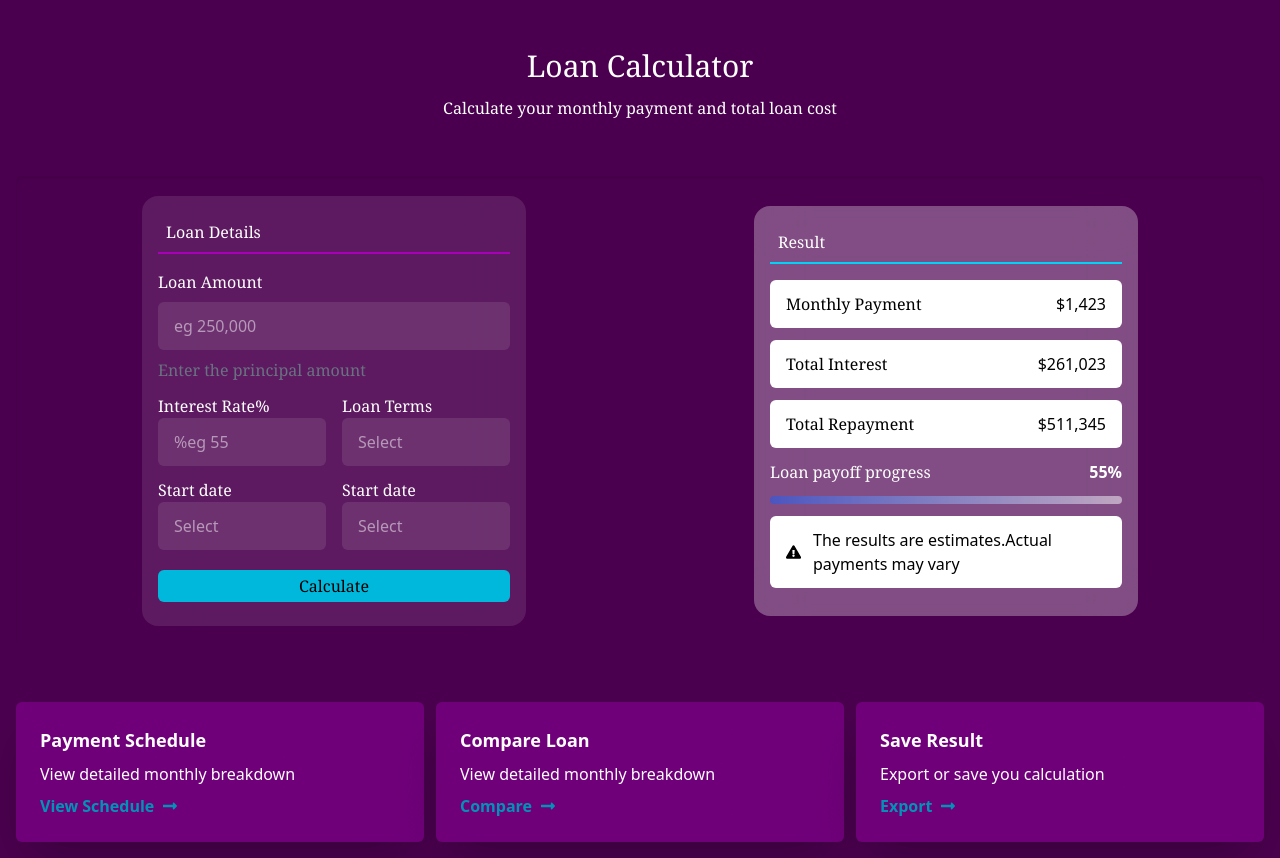
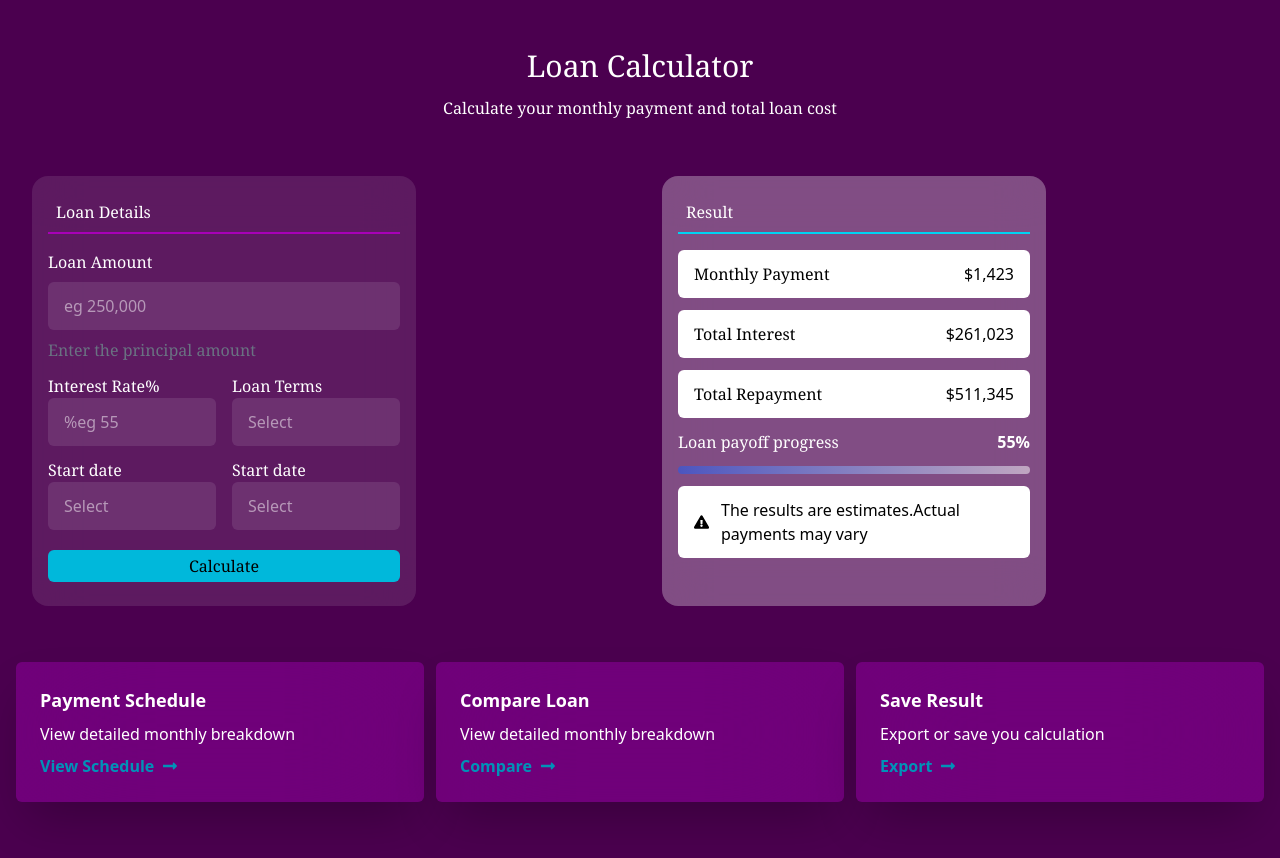
Before and after one commit to Yohaan-dev/Loan-Calculator, a React (Vite) app: page / in a window 1280 px wide. After the commit the page ends 818 px from the top, so only its background shows below. Built offline with nearby package versions, Linux system fonts and the light colour scheme.

Commit message:
Initial Commit

```diff
--- a/src/components/Card.jsx
+++ b/src/components/Card.jsx
@@ -4,8 +4,8 @@ import { FaChevronDown, FaExclamationTriangle } from 'react-icons/fa';
 const Card = () => {
   return (
       <section className='bg-fuchsia-950 p-4 mx-auto pt-10 pb-10'>
-          <div className='grid grid-cols-1 md:grid-cols-2 gap-4 items-center justify-center md:justify-between p-5 rounded-md shadow-inner shadow-black/10'>
-              <div className='w-96 max-w-sm mx-auto bg-white/10 rounded-2xl backdrop-blur-xl p-4 overflow-hidden'>
+          <div className='grid grid-rows-1 md:grid-cols-2 gap-3 items-stretch justify-center'>
+              <div className='w-96 max-w-sm mx-4 bg-white/10 rounded-2xl backdrop-blur-xl p-4 overflow-hidden'>
                   <h1 className='text-white font-serif p-2 border-b-2 border-fuchsia-700'>Loan Details</h1>
                   <div className='mt-4'>
                       <label className='text-white font-serif'>Loan Amount</label>
@@ -47,7 +47,7 @@ const Card = () => {
                   <button className='my-2 px-4 py-1 p-2 rounded-md bg-cyan-500 text-black font-serif w-full hover:scale-110 hover:translate-y-1 transition-transform duration-300'>Calculate</button>
               </div>
 
-              <div className='w-96 max-w-sm mx-auto bg-white/30 rounded-2xl backdrop-blur-xl p-4 overflow-hidden'>
+              <div className='w-96 max-w-sm mx-4 bg-white/30 rounded-2xl backdrop-blur-xl p-4 overflow-hidden'>
                   <h1 className='text-white font-serif p-2 border-b-2 border-cyan-400'>Result</h1>
                   <div className='mt-4'>
                       <div className='flex flex-row items-center space-x-3 justify-between w-full rounded-md px-4 py-3 bg-white my-3'>
```
